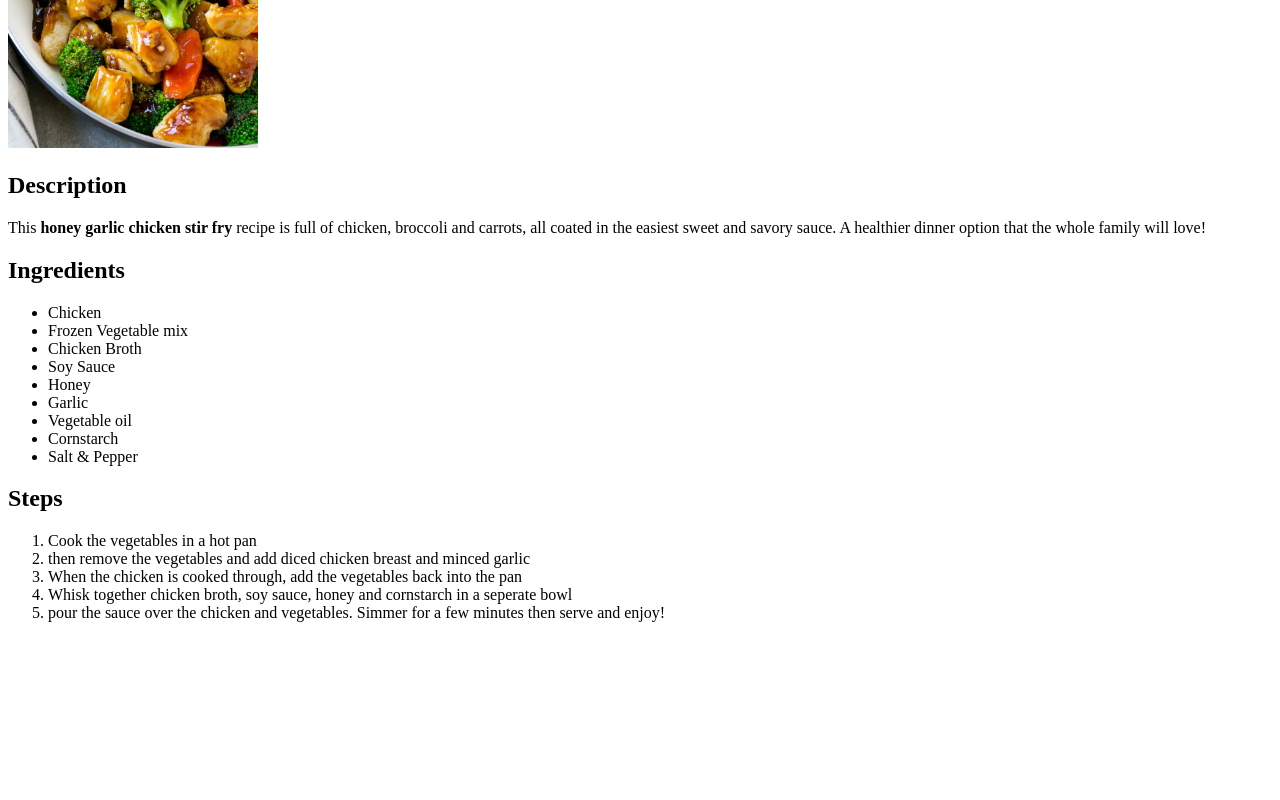
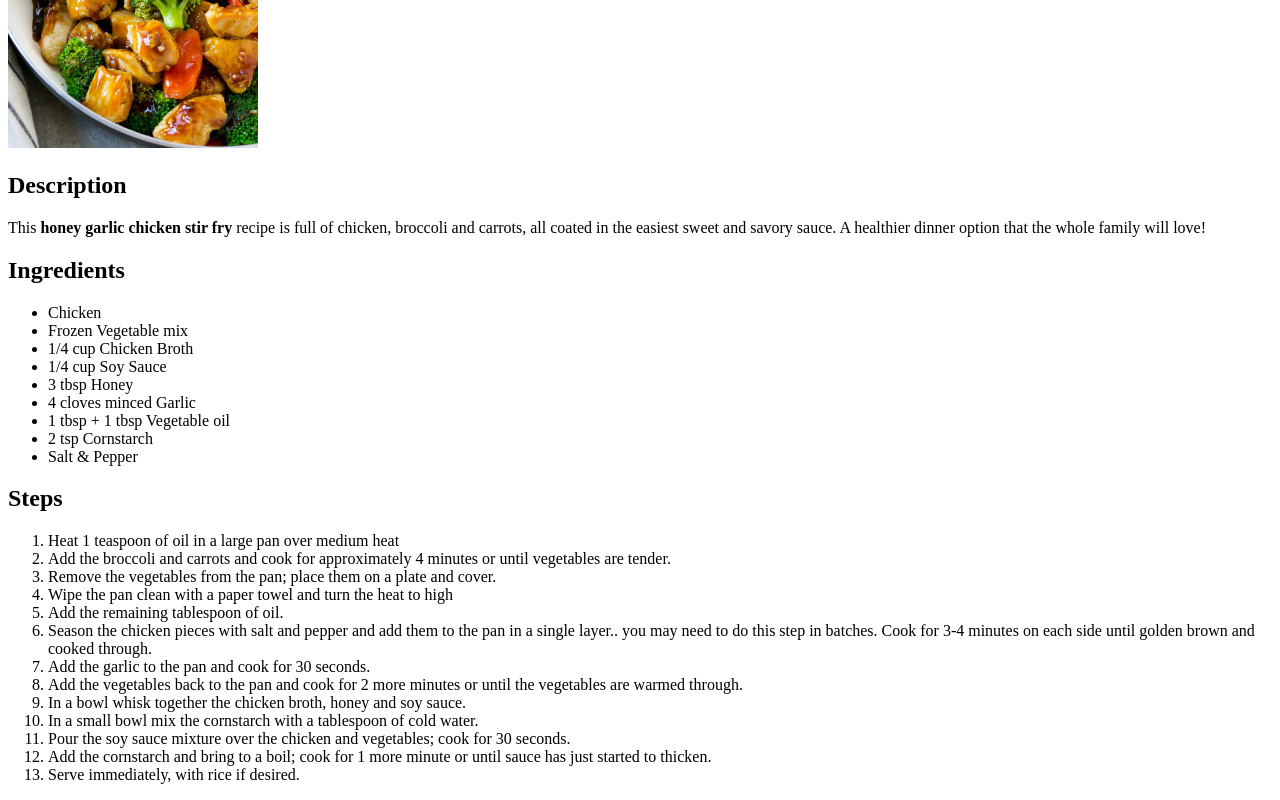
Before and after one commit to aljp37/odin-recipes, a plain HTML site: page recipes/stirfry.html in a window 1280 px wide. Shown: the part 307-1107 px from the top of the page. Before the commit the page ends 945 px from the top, so only its background shows below. Drawn offline with Linux system fonts and the light colour scheme.

Commit message:
finished off the 3 recipes

```diff
--- a/recipes/stirfry.html
+++ b/recipes/stirfry.html
@@ -15,22 +15,30 @@
         <ul>
             <li>Chicken</li>
             <li>Frozen Vegetable mix</li>
-            <li>Chicken Broth</li>
-            <li>Soy Sauce</li>
-            <li>Honey</li>
-            <li>Garlic</li>
-            <li>Vegetable oil</li>
-            <li>Cornstarch</li>
+            <li>1/4 cup Chicken Broth</li>
+            <li>1/4 cup Soy Sauce</li>
+            <li>3 tbsp Honey</li>
+            <li>4 cloves minced Garlic</li>
+            <li>1 tbsp + 1 tbsp Vegetable oil</li>
+            <li>2 tsp Cornstarch</li>
             <li>Salt & Pepper</li>
         </ul>
 
     <h2>Steps</h2>
         <ol>
-            <li>Cook the vegetables in a hot pan</li>
-            <li>then remove the vegetables and add diced chicken breast and minced garlic</li>
-            <li>When the chicken is cooked through, add the vegetables back into the pan</li>
-            <li>Whisk together chicken broth, soy sauce, honey and cornstarch in a seperate bowl</li>
-            <li>pour the sauce over the chicken and vegetables. Simmer for a few minutes then serve and enjoy!</li>
+            <li>Heat 1 teaspoon of oil in a large pan over medium heat</li>
+            <li>Add the broccoli and carrots and cook for approximately 4 minutes or until vegetables are tender.</li>
+            <li>Remove the vegetables from the pan; place them on a plate and cover.</li>
+            <li>Wipe the pan clean with a paper towel and turn the heat to high</li>
+            <li>Add the remaining tablespoon of oil.</li>
+            <li>Season the chicken pieces with salt and pepper and add them to the pan in a single layer.. you may need to do this step in batches. Cook for 3-4 minutes on each side until golden brown and cooked through.</li>
+            <li>Add the garlic to the pan and cook for 30 seconds.</li>
+            <li>Add the vegetables back to the pan and cook for 2 more minutes or until the vegetables are warmed through.</li>
+            <li>In a bowl whisk together the chicken broth, honey and soy sauce. </li>
+            <li>In a small bowl mix the cornstarch with a tablespoon of cold water.</li>
+            <li>Pour the soy sauce mixture over the chicken and vegetables; cook for 30 seconds.</li>
+            <li>Add the cornstarch and bring to a boil; cook for 1 more minute or until sauce has just started to thicken.</li>
+            <li>Serve immediately, with rice if desired.</li>
 
 
 
```
Also changed, not shown: index.html (+1 -1 lines), recipes/macaronipie.html (+8 -8 lines), recipes/meatloaf.html (+27 -0 lines).
